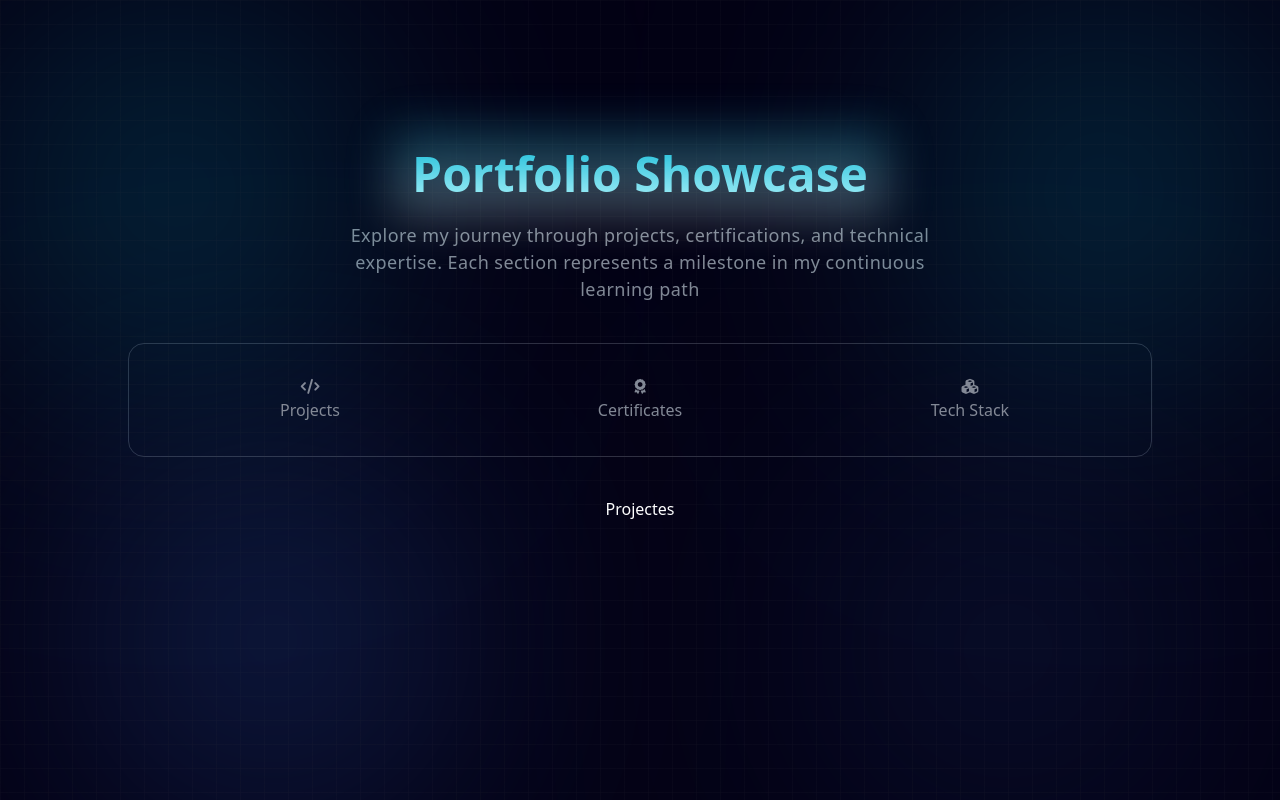
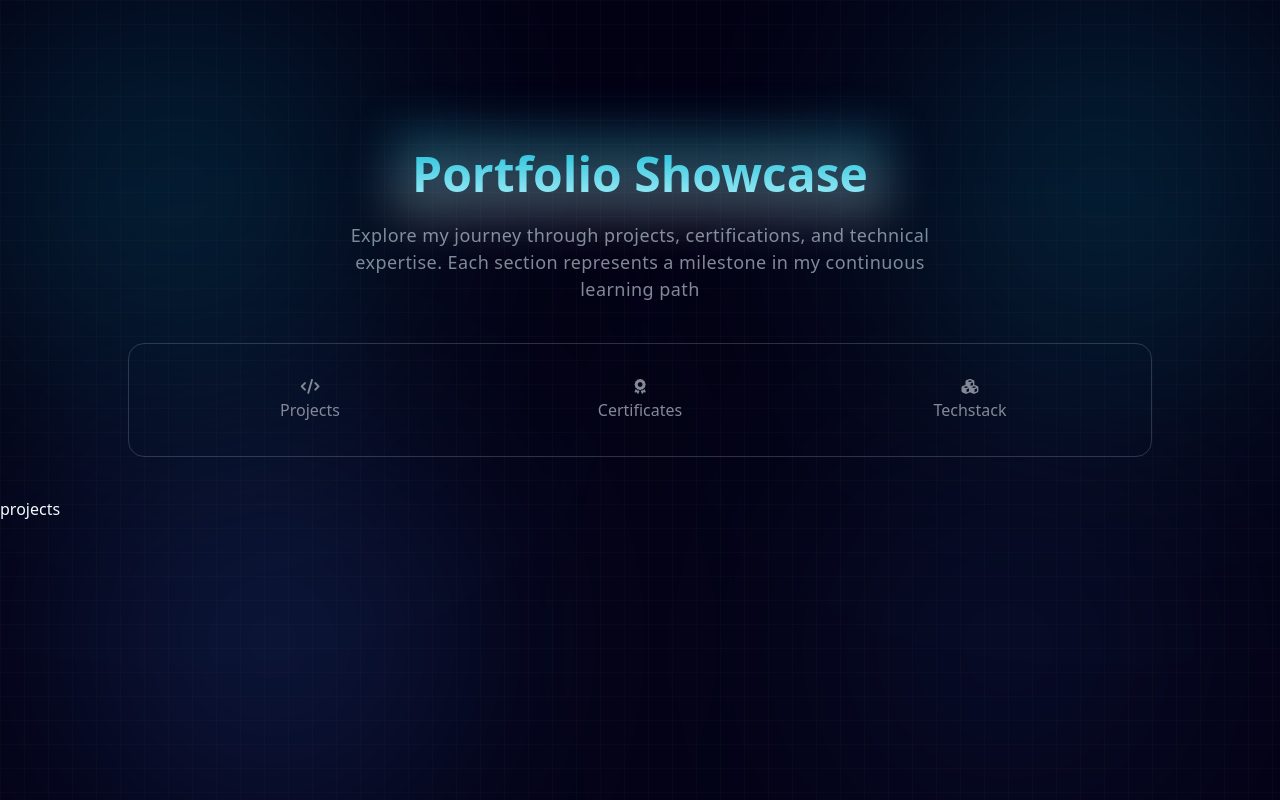
Before and after one commit to EmmanuelOhore/PersonalPorfolio, a React (Vite) app: page / in a window 1280 px wide. Both pictures are taken after a click on the item "Projects". Shown: the part 1522-2322 px from the top of the page. Built offline with nearby package versions, Linux system fonts and the light colour scheme.

Commit message:
Add Projects and TechStack components; update PortfolioProjects navigation and layout

```diff
--- a/src/components/porfolioProjects.jsx
+++ b/src/components/porfolioProjects.jsx
@@ -1,58 +1,60 @@
 import { useState } from "react";
+import Projects from "../ui/projects";
+import TechStack from "../ui/techStack";
 
-const Projects = () => <h1 className="text-white">Projectes</h1>;
 const Certificates = () => <h1 className="text-white">Certificates Section</h1>;
-const TechStack = () => <h1 className="text-white">Tech Stack Section</h1>;
 const PortfolioProjects = () => {
   const [selected, setselcted] = useState(null);
   const handlechange = (text) => {
     selected === text ? setselcted(null) : setselcted(text);
   };
+  const navData = [
+    {
+      id: 1,
+      icon: "fa-code",
+      text: "Projects",
+    },
+    {
+      id: 2,
+      icon: "fa-award",
+      text: "Certificates",
+    },
+    {
+      id: 3,
+      icon: "fa-cubes",
+      text: "Techstack",
+    },
+  ];
   return (
     <section className="flex flex-col items-center  mt-10 ">
       <nav className="border border-1 border-gray-500/40 flex w-[80%] rounded-[1rem] overflow-hidden">
         <ul className="  w-full py-2 px-4  flex justify-between">
+          {navData.map((item, index) => {
+            return (
               <li
-            to="projects"
-            onClick={() => handlechange("projects")}
+                key={index}
+                onClick={() => handlechange(`${item.text}`)}
                 className=" relative overflow-hidden group  flex-1 h-[6rem] rounded-[1rem] flex flex-col gap-1 justify-center items-center"
               >
                 <span className="absolute  inset-0 bg-gradient-to-l  from-white via-cyan-800 to-cyan-600 opacity-0 group-hover:opacity-20 transition-all duration-500"></span>
-            <i className="fa-solid fa-code text-[15px] text-[#838996] group-hover:text-cyan-500  "></i>{" "}
+                <i
+                  className={`fa-solid ${item.icon} text-[15px] text-[#838996] group-hover:text-cyan-500  `}
+                ></i>{" "}
                 <p className="text-[#838996] text-[16px] capitalize font-normal group-hover:text-white z-20">
-              Projects
+                  {item.text}
                 </p>
               </li>
-
-          <li
-            onClick={() => handlechange("certificates")}
-            className=" relative overflow-hidden group flex-1 h-[6rem] rounded-[1rem] flex flex-col gap-1 justify-center items-center"
-          >
-            <span className="absolute  inset-0 bg-gradient-to-l from-white via-cyan-800 to-cyan-600 opacity-0 group-hover:opacity-20 transition-all duration-500"></span>
-            <i className="fa-solid fa-award text-[15px] text-[#838996] group-hover:text-cyan-500  "></i>{" "}
-            <p className="text-[#838996] text-[16px] capitalize font-normal group-hover:text-white z-20">
-              certificates
-            </p>
-          </li>
-          <li
-            onClick={() => handlechange("techstack")}
-            className=" relative overflow-hidden group  flex-1 h-[6rem] rounded-[1rem] flex flex-col gap-1 justify-center items-center"
-          >
-            <span className="absolute  inset-0 bg-gradient-to-l from-white via-cyan-800 to-cyan-600 opacity-0 group-hover:opacity-20 transition-all duration-500"></span>
-            <i className="fa-solid fa-cubes text-[15px] text-[#838996] group-hover:text-cyan-500 "></i>{" "}
-            <p className="text-[#838996] text-[16px] capitalize font-normal group-hover:text-white z-20">
-              Tech stack
-            </p>
-          </li>
+            );
+          })}
         </ul>
       </nav>
       {/* porflion and other stuff */}
-      <div className="mt-10">
-        {selected === "projects" ? (
+      <div className="mt-10 w-full">
+        {selected === "Projects" ? (
           <Projects />
-        ) : selected === "certificates" ? (
+        ) : selected === "Certificates" ? (
           <Certificates />
-        ) : selected === "techstack" ? (
+        ) : selected === "Techstack" ? (
           <TechStack />
         ) : null}
       </div>
--- a/src/pages/PorfolioPage.jsx
+++ b/src/pages/PorfolioPage.jsx
@@ -22,9 +22,6 @@ function PorfolioPage() {
       {/* portfolio section */}
 
       <PortfolioProjects />
-      <section className="mt-10">
-        <Outlet />
-      </section>
     </main>
   );
 }
--- /dev/null
+++ b/src/ui/projects.jsx
@@ -0,0 +1,5 @@
+const Projects = () => {
+  return <h1 className="text-white">projects</h1>;
+};
+
+export default Projects;
--- /dev/null
+++ b/src/ui/techStack.jsx
@@ -0,0 +1,9 @@
+const TechStack = () => {
+  return (
+    <section className="outline outline-1 outline-white w-[70%] mx-auto">
+      <div></div>
+    </section>
+  );
+};
+
+export default TechStack;
```
Lines whose indentation alone changed are shown as unchanged.
